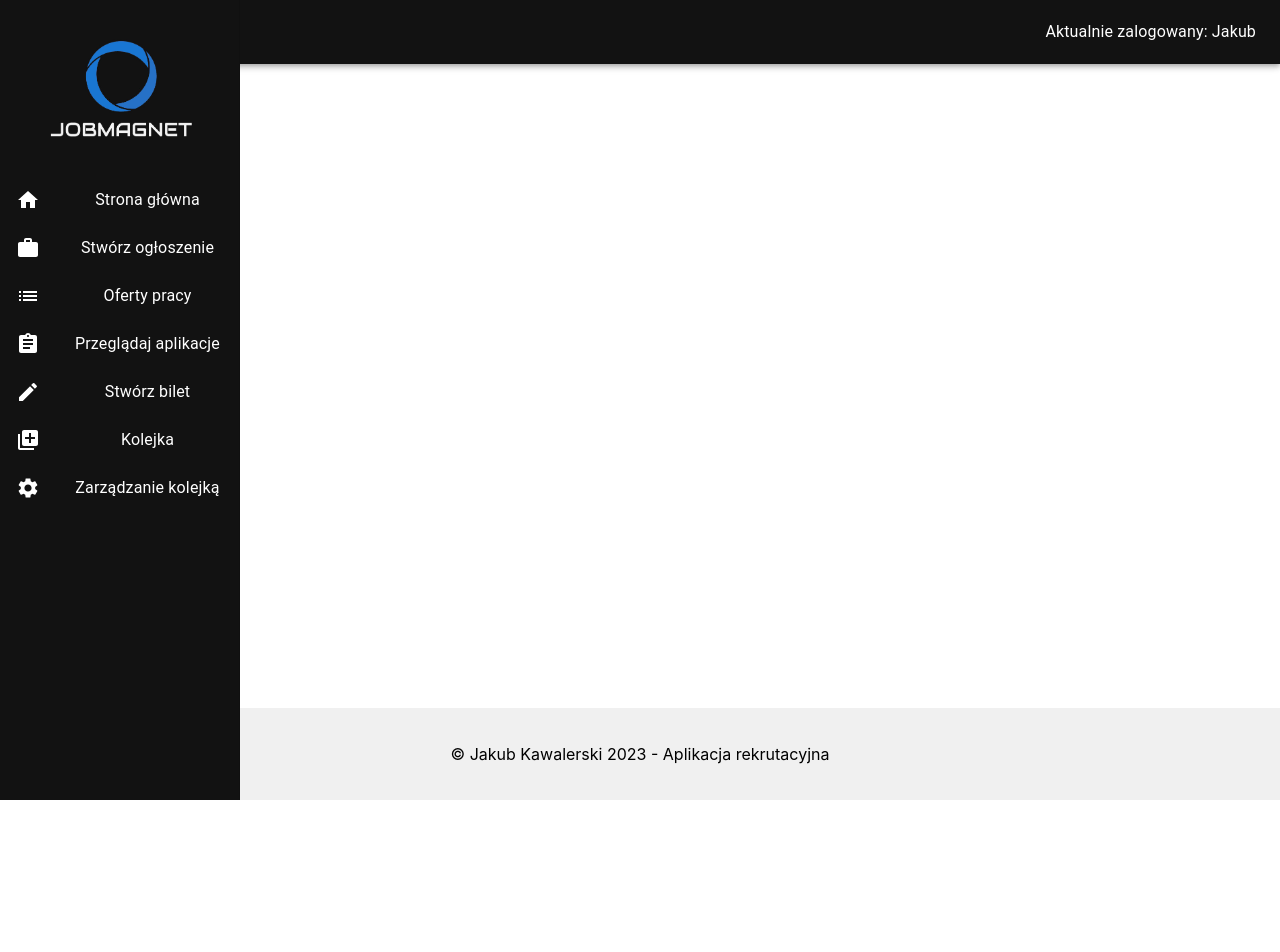
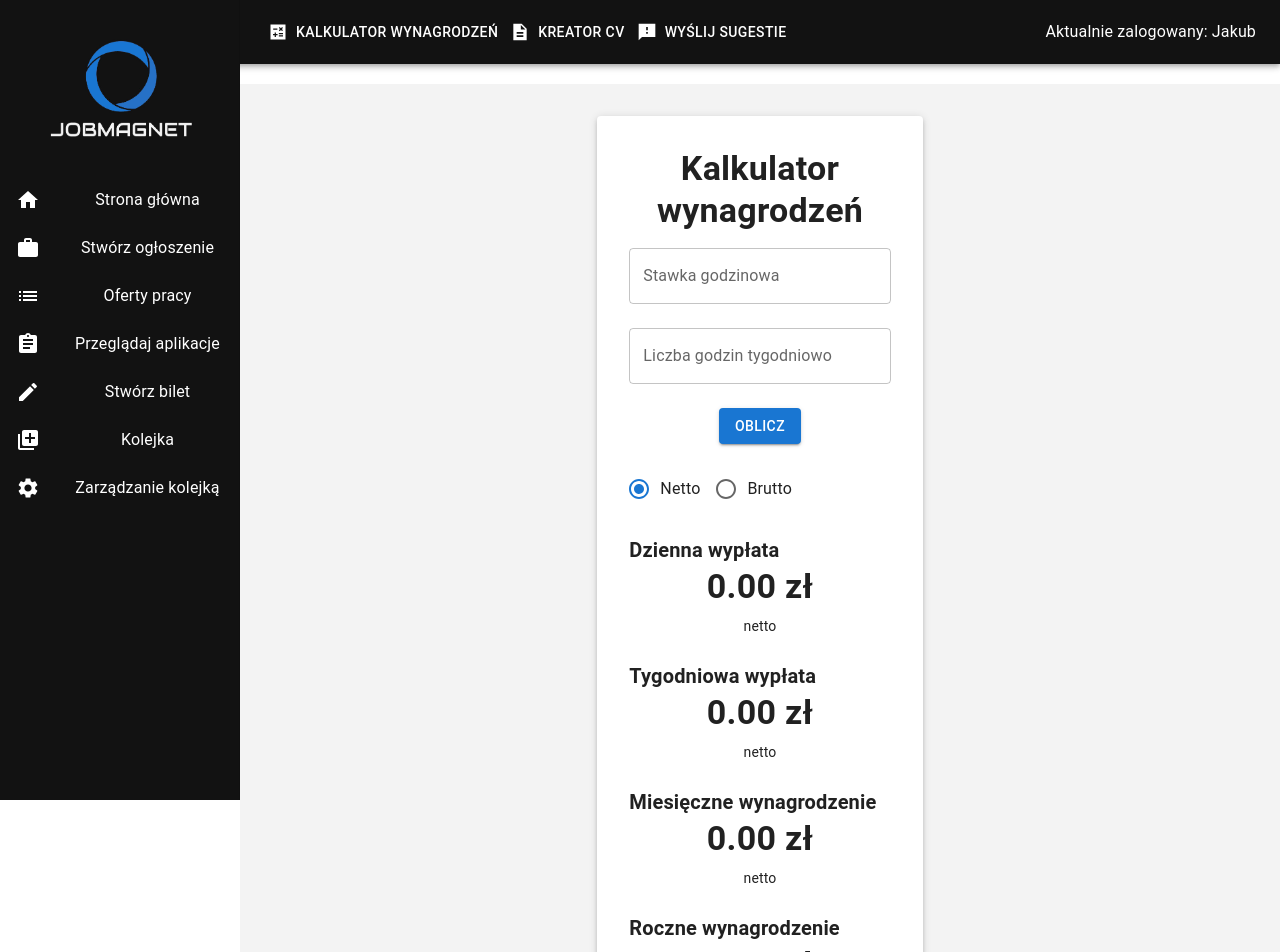
Before and after one commit to kawalerooo/job-magnet, a React (Create React App) app: page /salaryCalculator in a window 1280 px wide. Shown: the top 952 px of the page. Before the commit the page ends 800 px from the top, so only its background shows below. Built offline with nearby package versions, Linux system fonts and the light colour scheme.

Commit message:
added - salary calculator - bookmarks for other futurefeatures

```diff
--- a/src/App.js
+++ b/src/App.js
@@ -1,5 +1,6 @@
 import React from 'react';
 import { BrowserRouter as Router, Route, Routes } from 'react-router-dom';
+import SalaryCalculator from './components/salaryCalculatorFiles/SalaryCalculator';
 import JobOffers from './components/jobOffersFiles/JobOffers';
 import JobOffersList from './components/jobOffersFiles/JobOffersList';
 import JobOfferDetails from './components/jobOffersFiles/JobOfferDetails';
@@ -35,6 +36,7 @@ const App = () => {
                     <Sidebar />
                     <div style={{ flexGrow: 1 }}>
                       <Routes>
+                        <Route path="/salaryCalculator" element={<SalaryCalculator />} />
                         <Route path="/jobOffers" element={<JobOffers />} />
                         <Route path="/jobOffersList" element={<JobOffersList />} />
                         <Route path="/jobOffers/:id" element={<JobOfferDetails />} />
--- a/src/components/jobOffersFiles/JobOffersList.js
+++ b/src/components/jobOffersFiles/JobOffersList.js
@@ -245,14 +245,7 @@ const JobOffersList = () => {
                                 </TableRow>
                             </TableHead>
                             <TableBody>
-                                {filterAndSearchJobOffers().length === 0 ? (
-                                    <TableRow>
-                                        <TableCell colSpan={7} align="center">
-                                            Obecnie nie przeprowadzamy rekrutacji
-                                        </TableCell>
-                                    </TableRow>
-                                ) : (
-                                    filterAndSearchJobOffers().map((offer) => (
+                                {filterAndSearchJobOffers().map((offer) => (
                                     <TableRow key={offer.id}>
                                         <TableCell>
                                             <Button
@@ -345,8 +338,7 @@ const JobOffersList = () => {
                                             </Box>
                                         </TableCell>
                                     </TableRow>
-                                    ))
-                                )}
+                                ))}
                             </TableBody>
                         </Table>
                     </TableContainer>
--- a/src/components/pageStaticView/Header.js
+++ b/src/components/pageStaticView/Header.js
@@ -1,17 +1,53 @@
-import { AppBar, Toolbar, Typography, Box } from '@mui/material';
+import React, { useState } from 'react';
+import { Link } from 'react-router-dom';
+import { AppBar, Toolbar, Typography, Button, Box } from '@mui/material';
+import { CalculateSharp as CalculateIcon, DescriptionSharp as CvIcon, FeedbackSharp as FeedbackIcon } from '@mui/icons-material';
 
 const Header = ({ username }) => {
+    const [selectedTab, setSelectedTab] = useState('');
+
+    const handleTabClick = (tab) => {
+        setSelectedTab(tab);
+    };
+
     return (
-        <AppBar position="static" sx={{ backgroundColor: '#121212', color: '#fff' }}>
+        <AppBar position="static" sx={{ backgroundColor: '#121212', color: '#fff', marginBottom: '20px' }}>
             <Toolbar>
-                <Typography variant="h6" component="div" sx={{ flexGrow: 1 }}>
-                    RecruitmentApp
+                <Box sx={{ flexGrow: 1, marginLeft: '240px' }}>
+                    <Button
+                        color="inherit"
+                        component={Link}
+                        to="/salaryCalculator"
+                        selected={selectedTab === '/salaryCalculator'}
+                        onClick={() => handleTabClick('/salaryCalculator')}
+                        startIcon={<CalculateIcon />}
+                    >
+                        Kalkulator wynagrodzeń
+                    </Button>
+                    <Button
+                        color="inherit"
+                        component={Link}
+                        to="/cvCreator"
+                        selected={selectedTab === '/cvCreator'}
+                        onClick={() => handleTabClick('/cvCreator')}
+                        startIcon={<CvIcon />}
+                    >
+                        Kreator CV
+                    </Button>
+                    <Button
+                        color="inherit"
+                        component={Link}
+                        to="/sendSuggestions"
+                        selected={selectedTab === '/sendSuggestions'}
+                        onClick={() => handleTabClick('/sendSuggestions')}
+                        startIcon={<FeedbackIcon />}
+                    >
+                        Wyślij sugestie
+                    </Button>
+                </Box>
+                <Typography variant="body1">
+                    Aktualnie zalogowany: {username}
                 </Typography>
-                <Box>
-                    <Typography variant="body1">
-                        Aktualnie zalogowany: {username}
-                    </Typography>
-                </Box>
             </Toolbar>
         </AppBar>
     );
--- /dev/null
+++ b/src/components/salaryCalculatorFiles/SalaryCalculator.js
@@ -0,0 +1,141 @@
+import React, { useState } from 'react';
+import { TextField, Button, Grid, Paper, Typography, Box, RadioGroup, FormControlLabel, Radio } from '@mui/material';
+
+const SalaryCalculator = () => {
+    const [hourlySalary, setHourlySalary] = useState('');
+    const [weeklyHours, setWeeklyHours] = useState('');
+    const [payType, setPayType] = useState('netto');
+    const [dailyPay, setDailyPay] = useState(0);
+    const [weeklyPay, setWeeklyPay] = useState(0);
+    const [monthlyPay, setMonthlyPay] = useState(0);
+    const [annualPay, setAnnualPay] = useState(0);
+
+    const calculateHourlyWage = () => {
+        const rate = parseFloat(hourlySalary);
+        const hours = parseFloat(weeklyHours);
+        const daysInMonth = 30; // Przykładowa liczba dni w miesiącu
+        const weeksInYear = 52; // Przykładowa liczba tygodni w roku
+
+        if (!isNaN(rate) && !isNaN(hours)) {
+            let dailyWage = rate * hours / 5;
+            let weeklyWage = dailyWage * 5; // Zakładam 5 dni pracy w tygodniu
+            let monthlyWage = weeklyWage * weeksInYear / 12;
+            let annualWage = weeklyWage * weeksInYear;
+
+            if (payType === 'brutto') {
+                dailyWage /= (1 - 0.2); // Przykładowa stawka podatkowa 20%
+                weeklyWage /= (1 - 0.2);
+                monthlyWage /= (1 - 0.2);
+                annualWage /= (1 - 0.2);
+            }
+
+            setDailyPay(dailyWage.toFixed(2));
+            setWeeklyPay(weeklyWage.toFixed(2));
+            setMonthlyPay(monthlyWage.toFixed(2));
+            setAnnualPay(annualWage.toFixed(2));
+        }
+    };
+
+    return (
+        <Box
+            sx={{
+                display: 'flex',
+                justifyContent: 'center',
+                alignItems: 'center',
+                minHeight: '100vh',
+                backgroundColor: '#f3f3f3',
+                padding: '2rem',
+            }}
+        >
+            <Grid container justifyContent="center">
+                <Grid item xs={12} sm={8} md={6} lg={4}>
+                    <Paper elevation={3} sx={{ padding: '2rem' }}>
+                        <Typography variant="h4" component="h2" gutterBottom style={{ fontWeight: 'bold', textAlign: 'center', margin: '0 auto', marginBottom: '1rem' }}>
+                            Kalkulator wynagrodzeń
+                        </Typography>
+
+                        <TextField
+                            label="Stawka godzinowa"
+                            type="number"
+                            value={hourlySalary}
+                            onChange={(e) => setHourlySalary(e.target.value)}
+                            fullWidth
+                            sx={{ marginBottom: '1.5rem' }}
+                        />
+                        <TextField
+                            label="Liczba godzin tygodniowo"
+                            type="number"
+                            value={weeklyHours}
+                            onChange={(e) => setWeeklyHours(e.target.value)}
+                            fullWidth
+                            sx={{ marginBottom: '1.5rem' }}
+                        />
+                        <Box sx={{ display: 'flex', justifyContent: 'center', marginBottom: '1.5rem' }}>
+                            <Button variant="contained" onClick={calculateHourlyWage}>
+                                Oblicz
+                            </Button>
+                        </Box>
+                        <Box sx={{ marginBottom: '1.5rem' }}>
+                            <RadioGroup
+                                aria-label="Typ wypłaty"
+                                name="payType"
+                                value={payType}
+                                onChange={(e) => setPayType(e.target.value)}
+                                row
+                            >
+                                <FormControlLabel value="netto" control={<Radio />} label="Netto" />
+                                <FormControlLabel value="brutto" control={<Radio />} label="Brutto" />
+                            </RadioGroup>
+                        </Box>
+                        <Box sx={{ marginBottom: '1.5rem' }}>
+                            <Typography variant="h6" sx={{ fontWeight: 'bold' }}>
+                                Dzienna wypłata
+                            </Typography>
+                            <Typography variant="h4" sx={{ fontWeight: 'bold', textAlign: 'center', marginBottom: '0.5rem' }}>
+                                {payType === 'brutto' ? dailyPay : (dailyPay / (1 - 0.2)).toFixed(2)} zł
+                            </Typography>
+                            <Typography variant="body2" sx={{ textAlign: 'center' }}>
+                                {payType === 'brutto' ? 'brutto' : 'netto'}
+                            </Typography>
+                        </Box>
+                        <Box sx={{ marginBottom: '1.5rem' }}>
+                            <Typography variant="h6" sx={{ fontWeight: 'bold' }}>
+                                Tygodniowa wypłata
+                            </Typography>
+                            <Typography variant="h4" sx={{ fontWeight: 'bold', textAlign: 'center', marginBottom: '0.5rem' }}>
+                                {payType === 'brutto' ? weeklyPay : (weeklyPay / (1 - 0.2)).toFixed(2)} zł
+                            </Typography>
+                            <Typography variant="body2" sx={{ textAlign: 'center' }}>
+                                {payType === 'brutto' ? 'brutto' : 'netto'}
+                            </Typography>
+                        </Box>
+                        <Box sx={{ marginBottom: '1.5rem' }}>
+                            <Typography variant="h6" sx={{ fontWeight: 'bold' }}>
+                                Miesięczne wynagrodzenie
+                            </Typography>
+                            <Typography variant="h4" sx={{ fontWeight: 'bold', textAlign: 'center', marginBottom: '0.5rem' }}>
+                                {payType === 'brutto' ? monthlyPay : (monthlyPay / (1 - 0.2)).toFixed(2)} zł
+                            </Typography>
+                            <Typography variant="body2" sx={{ textAlign: 'center' }}>
+                                {payType === 'brutto' ? 'brutto' : 'netto'}
+                            </Typography>
+                        </Box>
+                        <Box sx={{ marginBottom: '1.5rem' }}>
+                            <Typography variant="h6" sx={{ fontWeight: 'bold' }}>
+                                Roczne wynagrodzenie
+                            </Typography>
+                            <Typography variant="h4" sx={{ fontWeight: 'bold', textAlign: 'center', marginBottom: '0.5rem' }}>
+                                {payType === 'brutto' ? annualPay : (annualPay / (1 - 0.2)).toFixed(2)} zł
+                            </Typography>
+                            <Typography variant="body2" sx={{ textAlign: 'center' }}>
+                                {payType === 'brutto' ? 'brutto' : 'netto'}
+                            </Typography>
+                        </Box>
+                    </Paper>
+                </Grid>
+            </Grid>
+        </Box>
+    );
+};
+
+export default SalaryCalculator;
```
Lines whose indentation alone changed are shown as unchanged.
